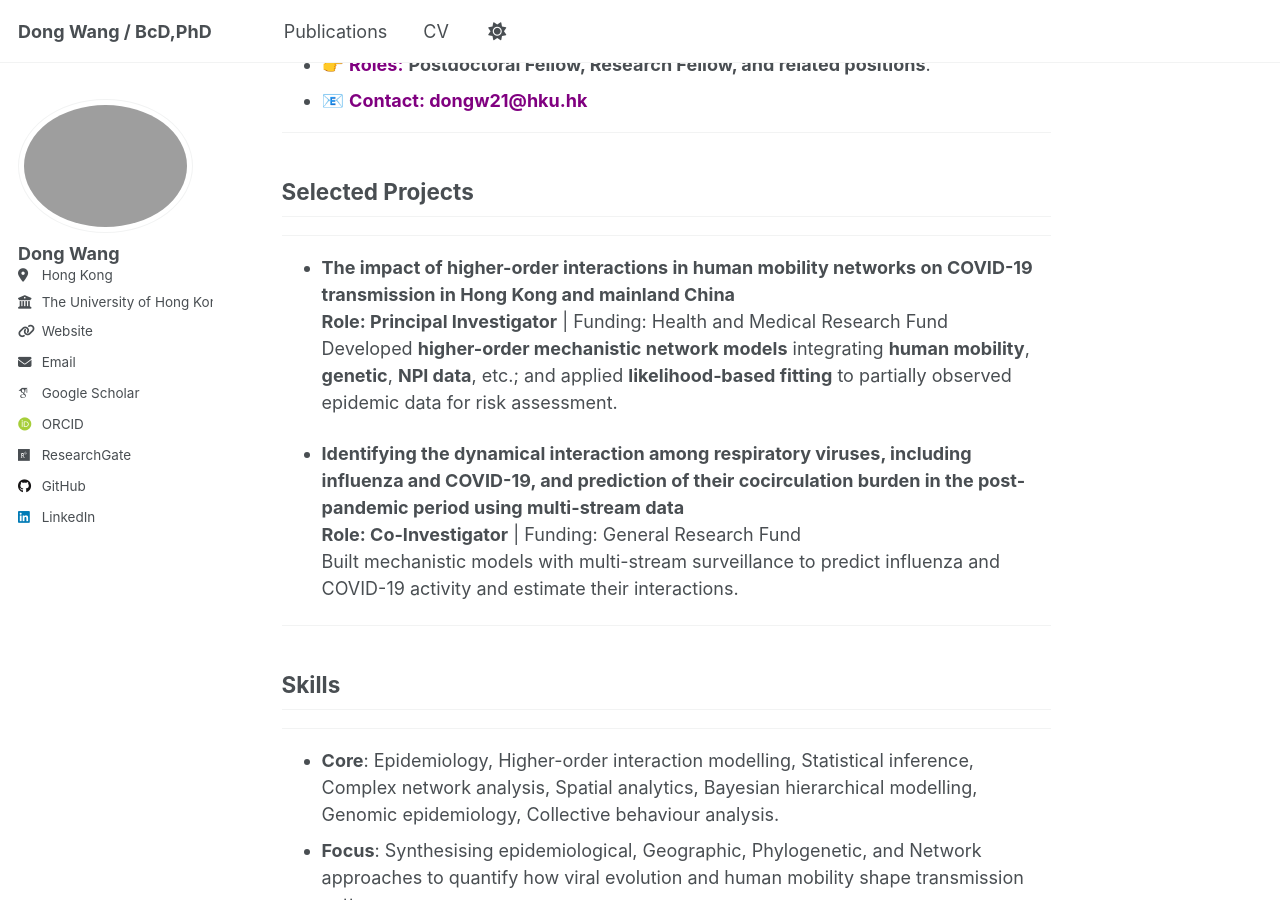
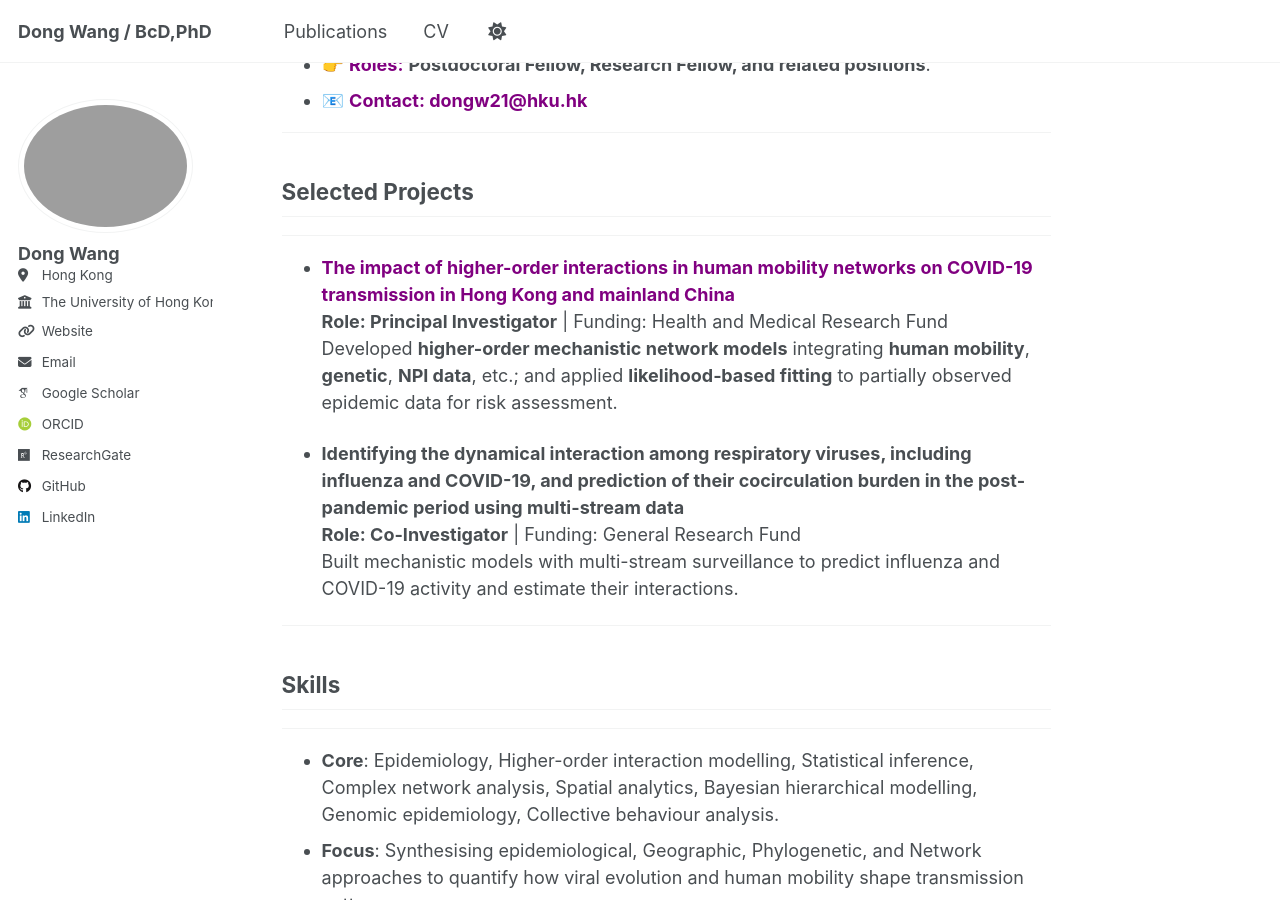
Before and after one commit to WangDongHKU/Dong_WANG.github.io, a Jekyll site: the page built from _pages/about.md, in a window 1280 px wide and 900 px high, scrolled down 650 px. Built offline with Jekyll 4.4.1, drawn with Linux system fonts in a browser that asks for light colours; some web fonts are replaced; a script that is not in the unit is left out.

Commit message:
Update about.md
Signed-off-by: DONG WANG <92856596+WangDongHKU@users.noreply.github.com>

```diff
--- a/_pages/about.md
+++ b/_pages/about.md
@@ -23,7 +23,7 @@ I am a  Postdoctoral Fellow at HKU School of Public Health with a PhD in **Mathe
 ---
 ## Selected Projects
 ---
-- **The impact of higher-order interactions in human mobility networks on COVID-19 transmission in Hong Kong and mainland China**
+- <span style="color: purple; font-weight:bold;">The impact of higher-order interactions in human mobility networks on COVID-19 transmission in Hong Kong and mainland China</span>
   **Role: Principal Investigator** | Funding: Health and Medical Research Fund
 Developed  **higher-order mechanistic network models** integrating **human mobility**, **genetic**, **NPI data**, etc.; and applied **likelihood‑based fitting** to partially observed epidemic data for risk assessment.
 
```
